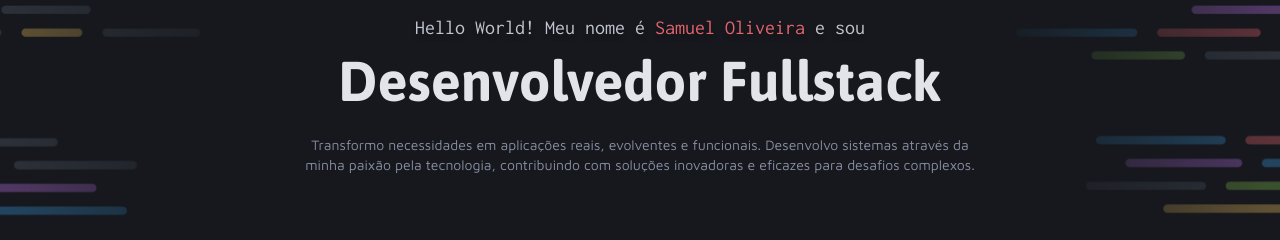
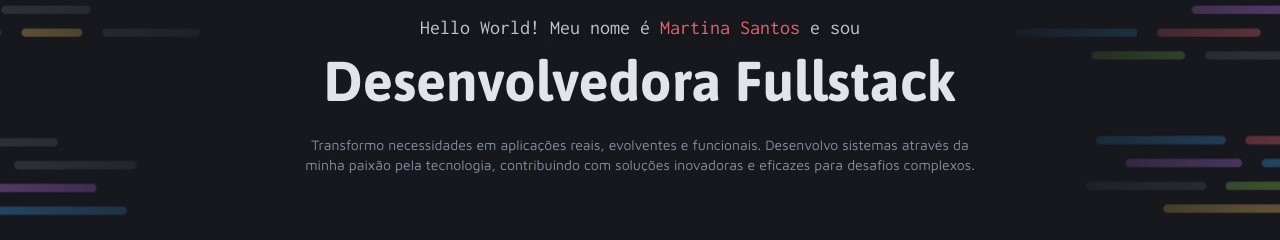
Before and after one commit to samuel-d3v/portifolio-dev, a plain HTML site: page index.html in a window 1280 px wide. Shown: the part 226-466 px from the top of the page. Drawn offline with Linux system fonts and the light colour scheme.

Commit message:
feat(header): Alterado nome do subtitulo e titulo do header

```diff
--- a/index.html
+++ b/index.html
@@ -29,11 +29,11 @@
         <div id="text-title">
           <div id="title">
             <p class="subtitle">
-              Hello World! Meu nome é <span>Samuel Oliveira</span> e sou
+              Hello World! Meu nome é <span>Martina Santos</span> e sou
             </p>
 
             <h1>
-              Desenvolvedor Fullstack
+              Desenvolvedora Fullstack
             </h1>
           </div>
           <p class="text-sm">
```
